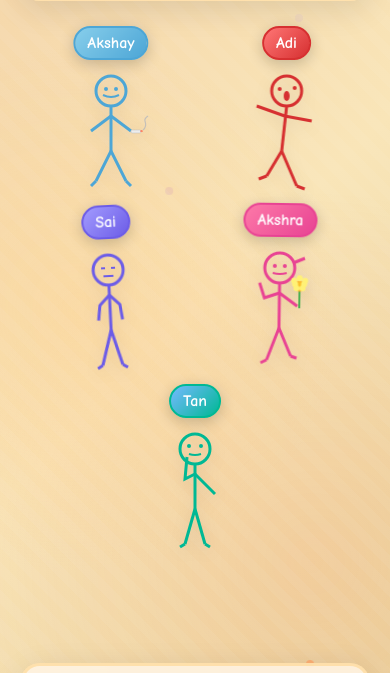
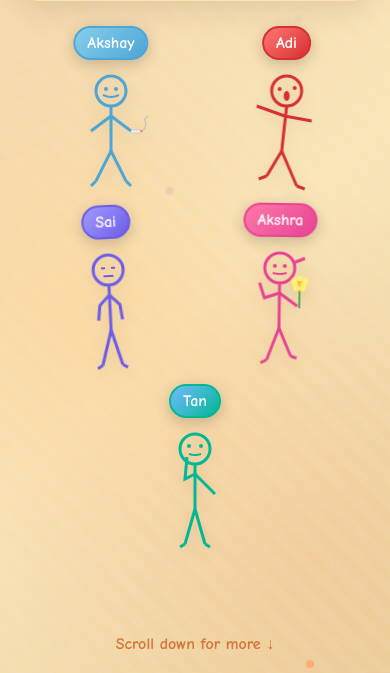
Before and after one commit to yunggflamee/AutisticHood, a plain HTML site: page index.html in a window 390 px wide. Shown: the part 113-786 px from the top of the page. Drawn offline with Linux system fonts and the light colour scheme.

Commit message:
ssssssss

```diff
--- a/index.html
+++ b/index.html
@@ -267,6 +267,28 @@
                 gap: 25px;
             }
         }
+
+.scroll-down-message {
+  display: none;
+  font-size: 1rem;
+  color: #d4753a;
+  text-align: center;
+  margin-top: 12px;
+  font-weight: bold;
+  animation: bounceScroll 2.5s infinite;
+}
+
+@media (max-width: 768px) {
+  .scroll-down-message {
+    display: block;
+  }
+}
+
+@keyframes bounceScroll {
+  0%, 100% { transform: translateY(0); }
+  50% { transform: translateY(8px); }
+}
+
     </style>
 </head>
 <body>
@@ -423,6 +445,11 @@
             </div>
         </div>
 
+<div class="scroll-down-message">Scroll down for more ↓</div>
+
+
+
+
         <!-- Museum Section -->
         <div class="museum-section">
             <h2 class="museum-title">Museum</h2>
```
